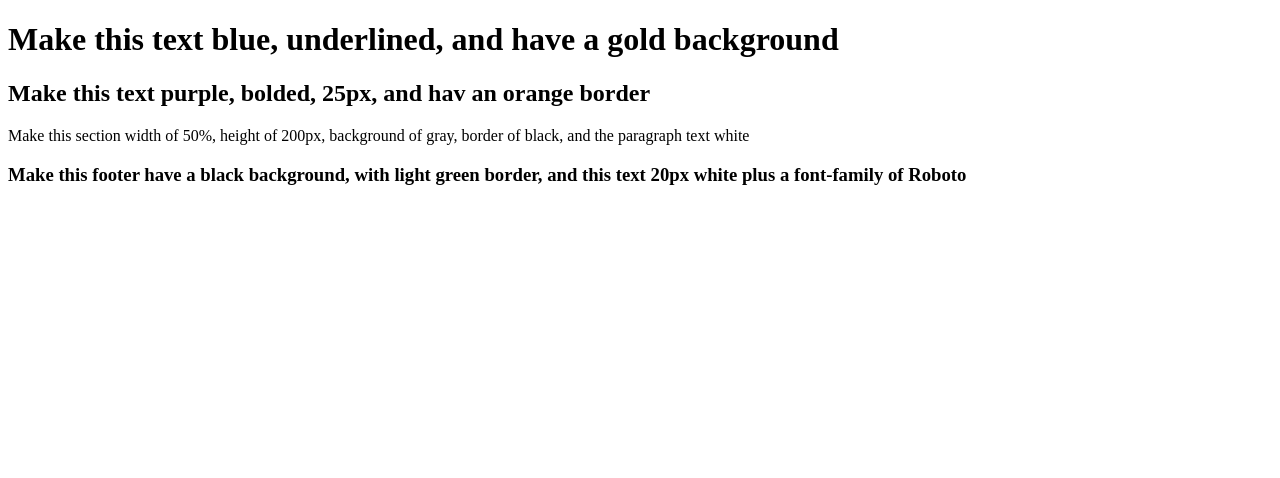
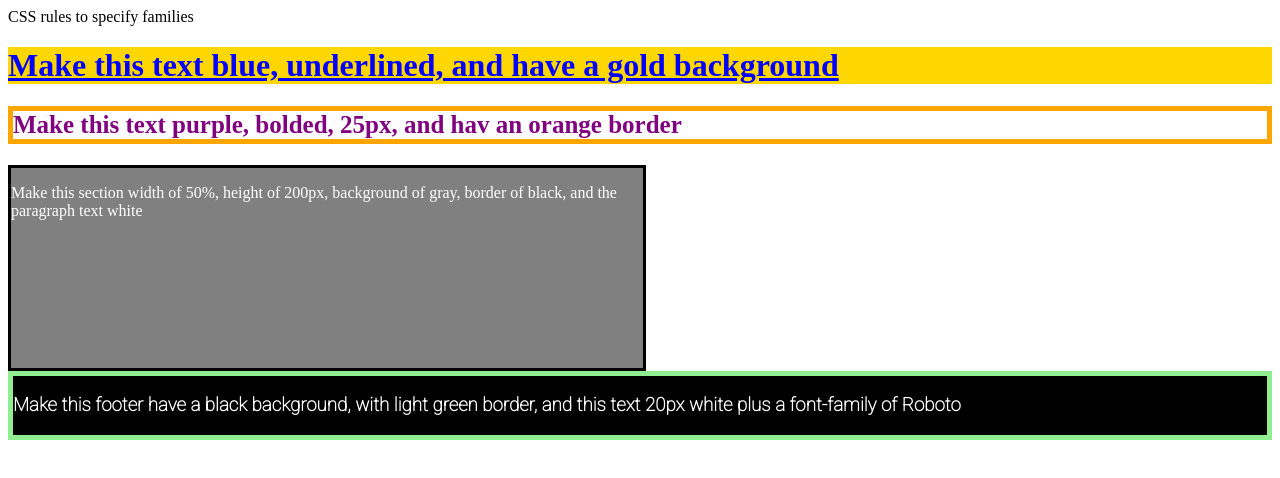
Before and after one commit to aadenbyte/basic-css, a plain HTML site: page index.html in a window 1280 px wide. Drawn offline with Linux system fonts and the light colour scheme; files that its build step writes are made by us from their sources.

Commit message:
added css

```diff
--- a/index.html
+++ b/index.html
@@ -3,13 +3,19 @@
 	<head>
 		<title>Blank Template</title>
 		<!-- external CSS link -->
-		<link rel="stylesheet" href="css/style.css">
+    <link rel="preconnect" href="https://fonts.googleapis.com">
+    <link rel="preconnect" href="https://fonts.gstatic.com" crossorigin>
+    <link href="https://fonts.googleapis.com/css2?family=Roboto:wght@100&display=swap" rel="stylesheet">
+    CSS rules to specify families
+		<link rel="stylesheet" href="/style.css">
 	</head>
 	<body>
 
-		<h1>Make this text blue, underlined, and have a gold background</h1>
+		<h1>Make this text blue, underlined, and have a gold
+        background</h1>
 
-		<h2>Make this text purple, bolded, 25px, and hav an orange border </h2>
+		<h2>Make this text purple, bolded, 25px, and hav an orange border
+    </h2>
 
 		<section>
 			<p>Make this section width of 50%, height of 200px, background of gray, border of black, and the paragraph text white</p>
--- a/style.css
+++ b/style.css
@@ -1,4 +1,34 @@
-html {
-  height: 100%;
-  width: 100%;
+
+  h1 {
+      color: blue;
+      text-decoration: underline;
+      background: gold;
+    }
+
+    h2 {
+      color: purple;
+      font-weight: bold;
+      font-size: 25px;
+      border: 5px solid orange;
+    }
+
+    section{
+      width: 50%;
+      height: 200px;
+      background: gray;
+      border: 3px solid black;
+    }
+p{
+  color: white;
 }
+
+footer{
+  background: black;
+  border: 5px solid lightgreen;
+
+}
+
+h3{
+  color: white;
+  font-family: 'Roboto', sans-serif;
+}
```
